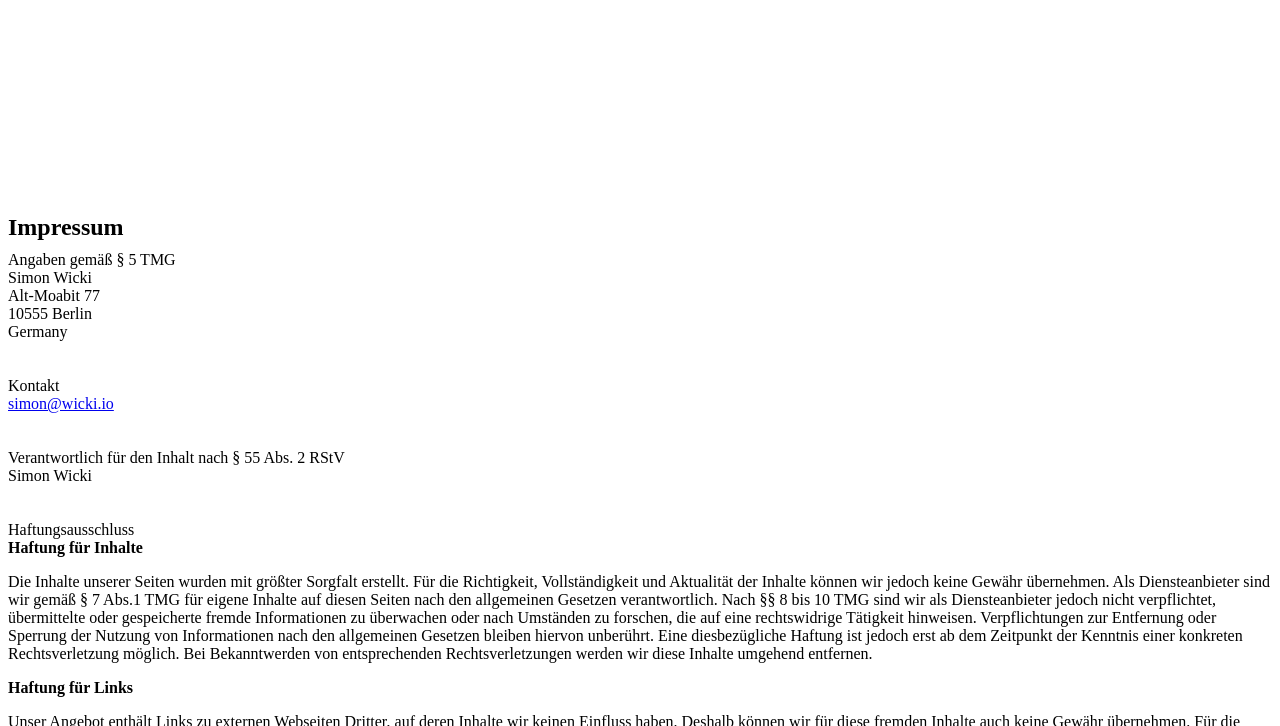
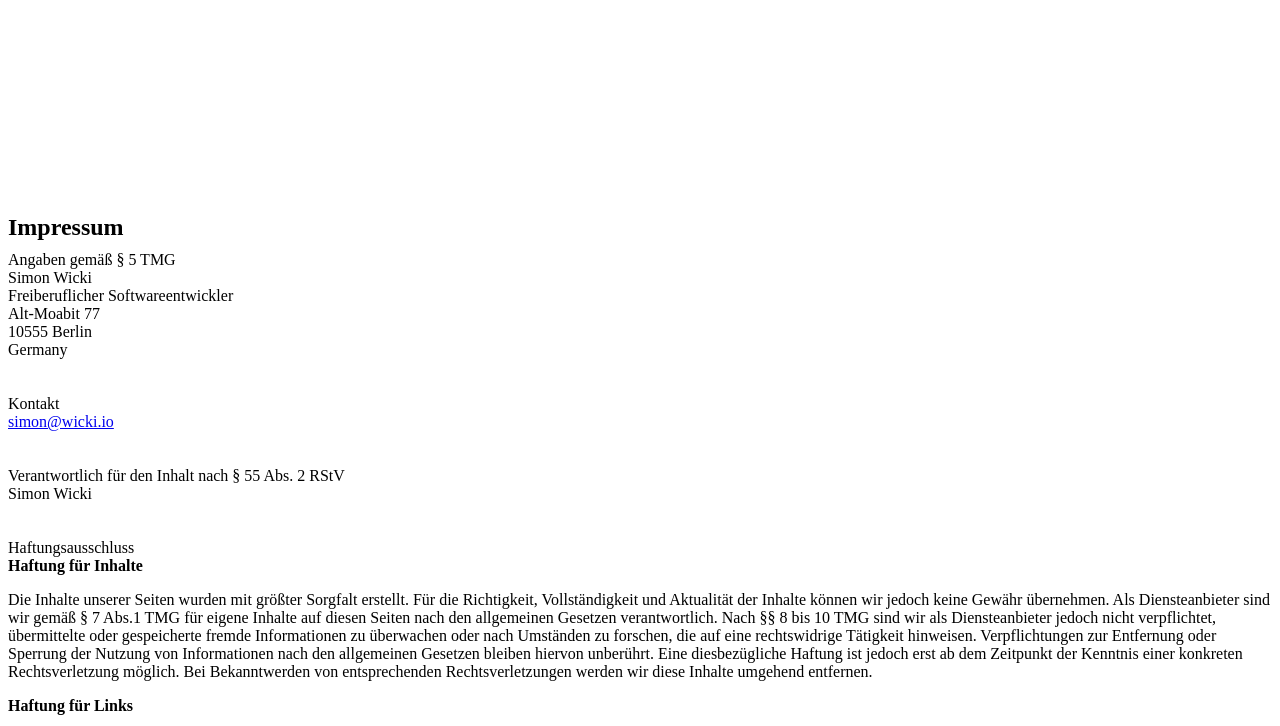
Before and after one commit to zwacky/portfolio, a website: page src/impressum/index.html in a window 1280 px wide. Shown: the part 74-800 px from the top of the page. Drawn offline with nearby package versions, Linux system fonts and the light colour scheme; files that its build step writes are made by us from their sources; a web font is replaced by a local one.

Commit message:
chore: wording

```diff
--- a/src/impressum/index.html
+++ b/src/impressum/index.html
@@ -16,6 +16,7 @@
 				</div>
 				<div class="col-sm-8 col-md-9">
 					Simon Wicki<br>
+					Freiberuflicher Softwareentwickler<br>
 					Alt-Moabit 77<br>
 					10555 Berlin<br>
 					Germany<br>
```
